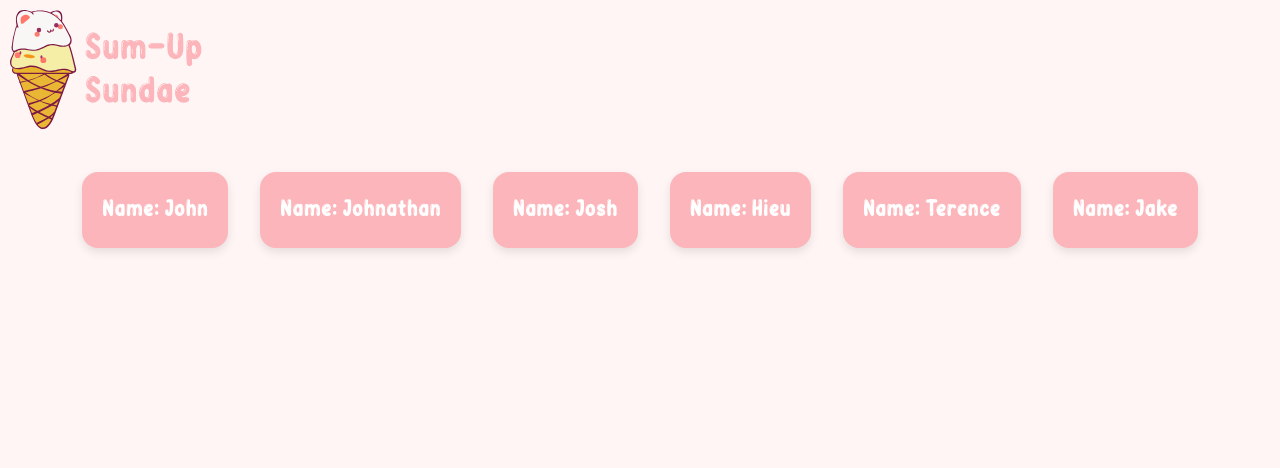
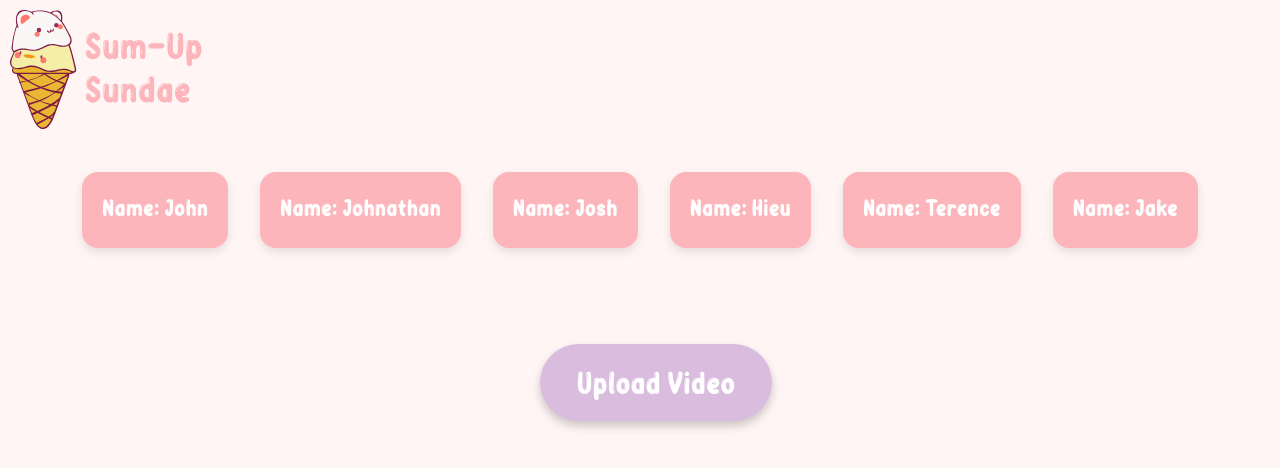
Before and after one commit to tyin76/sum-up-sundae, a React (Create React App) app in the folder frontend/: page /viewGroup in a window 1280 px wide. Shown: the top 468 px of the page. Built offline with nearby package versions, Linux system fonts and the light colour scheme; no server answers.

Commit message:
added upload buttons and navigate features

```diff
--- a/frontend/src/pages/HomePage.js
+++ b/frontend/src/pages/HomePage.js
@@ -5,9 +5,13 @@ import { auth } from '../auth/firebaseConfig';
 import { Box, Typography } from '@mui/material';
 import LogoAndText from '../media/SumUpSundaeTextLogo.svg'
 import Logo from '../components/Logo.js';
+import { useNavigate } from 'react-router-dom';
+import { Button } from '@mui/material';
 
 function HomePage() {
   const [user, setUser] = useState(null);
+  const navigate = useNavigate();
+  const [inGroup, setInGroup] = useState(false);
 
   useEffect(() => {
     const unsubscribe = auth.onAuthStateChanged(async (currentUser) => {
@@ -27,6 +31,21 @@ function HomePage() {
     return () => unsubscribe();
   }, []);
 
+  useEffect(() => {
+    if (user === null) {
+      navigate('/');
+      return;
+    }
+    // go to /viewGroup
+    if (user && inGroup) {
+      navigate('/viewGroup')
+      return
+    } // go to /createJoin
+      else if (user && !inGroup){
+        navigate('/createJoin')
+      }
+  }, [user])
+
   return (
     <Box
       display="flex"
@@ -41,6 +60,7 @@ function HomePage() {
         justifyContent="center"
       >
         <Typography sx={{ fontFamily: 'Bubble', color: 'white', fontSize: '40px' }}>Keep in touch with your friends!</Typography>
+        <Button onClick={() => setInGroup(!inGroup)}></Button>
       </Box>
 
 
--- a/frontend/src/pages/ViewGroup.js
+++ b/frontend/src/pages/ViewGroup.js
@@ -4,6 +4,7 @@ import { getPeopleInGroup } from '../api/api.js'
 import ProfileCard from '../components/ProfileCard.js';
 import { Typography, Box, Card, CardContent } from '@mui/material';
 import Grid from '@mui/material/Grid2';
+import CustomButton from '../components/CustomButton.js';
 
 
 function ViewGroup() {
@@ -85,6 +86,18 @@ function ViewGroup() {
                 </Grid>
               ))}
           </Grid>
+          <Box
+      sx={{
+        marginTop: '10vh',
+        display: 'flex',
+        justifyContent: 'center',
+        alignItems: 'center',
+        width: '100%',
+        padding: 2,
+      }}
+    >
+      <CustomButton>Upload Video</CustomButton>
+            </Box>
         </Box>
       );
     };
```
